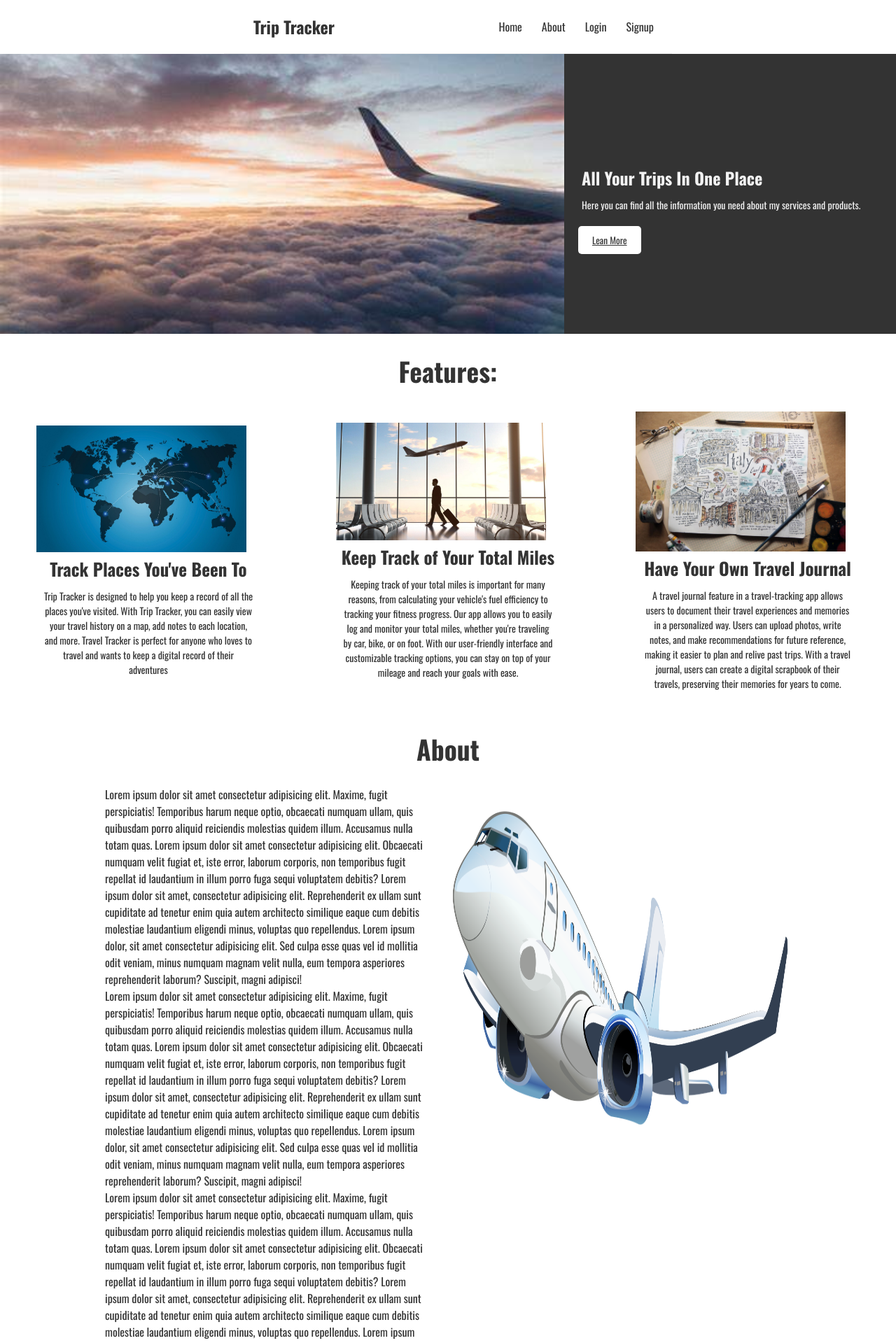
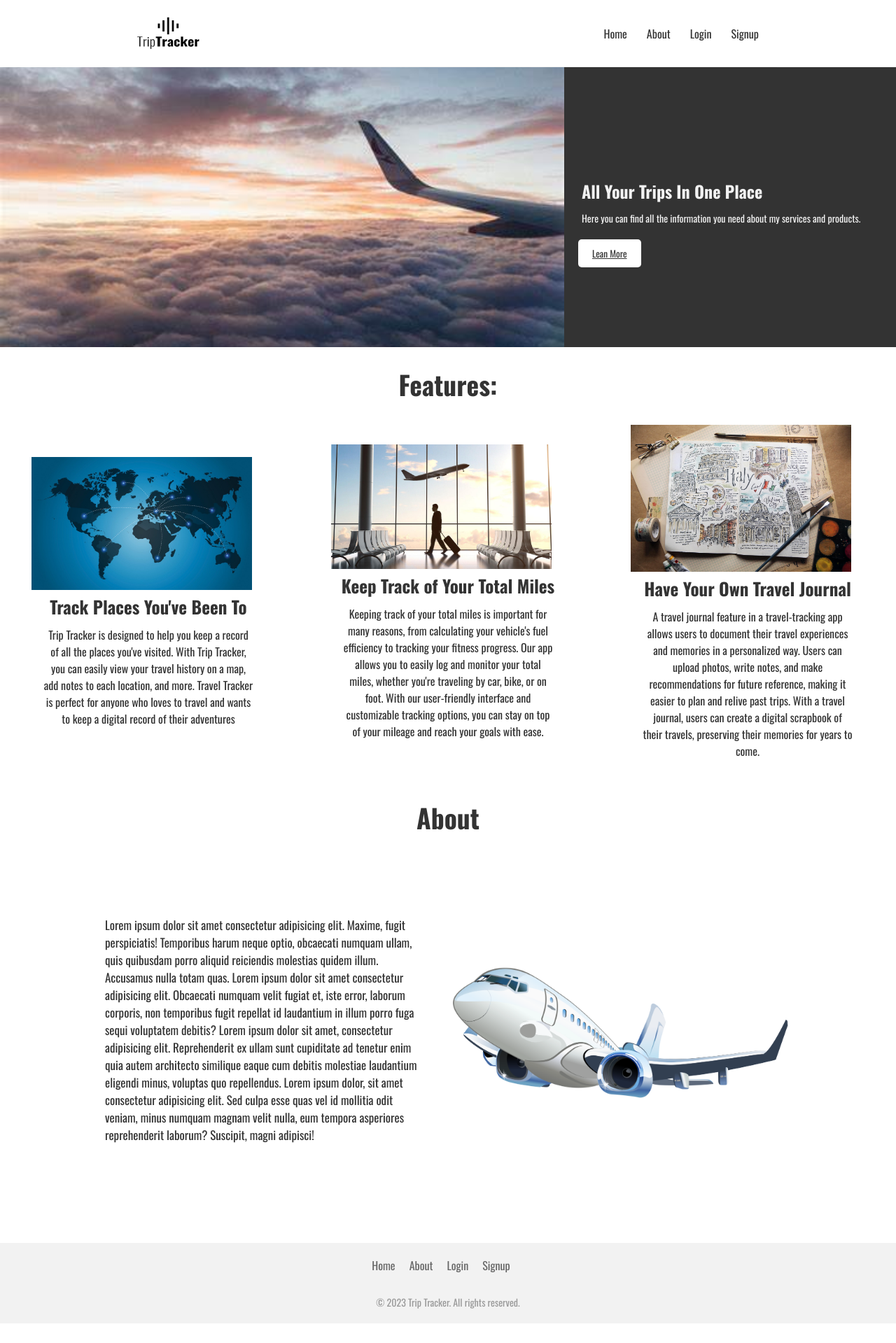
Before and after one commit to Ewynman/trip-tracker, a React (Create React App) app: page / in a window 1280 px wide. Shown: the top 1919 px of the page at 70% size. After the commit the page ends 1891 px from the top, so only its background shows below. Built offline with nearby package versions, Linux system fonts and the light colour scheme; the HTML template or start-up script is replaced by a standard one.

Commit message:
Update Logos

```diff
--- a/public/index.html
+++ b/public/index.html
@@ -2,7 +2,7 @@
 <html lang="en">
   <head>
     <meta charset="utf-8" />
-    <link rel="icon" href="%PUBLIC_URL%/favicon.ico" />
+    <link rel="icon" href="../src/Images/Logo.png" />
     <meta name="viewport" content="width=device-width, initial-scale=1" />
     <meta name="theme-color" content="#000000" />
     <meta
@@ -24,7 +24,7 @@
       work correctly both with client-side routing and a non-root public URL.
       Learn how to configure a non-root public URL by running `npm run build`.
     -->
-    <title>React App</title>
+    <title>Trip Tracker</title>
   </head>
   <body>
     <noscript>You need to enable JavaScript to run this app.</noscript>
--- a/src/Home.js
+++ b/src/Home.js
@@ -85,37 +85,6 @@ const Home = () => {
               adipisicing elit. Sed culpa esse quas vel id mollitia odit veniam,
               minus numquam magnam velit nulla, eum tempora asperiores
               reprehenderit laborum? Suscipit, magni adipisci!
-              <br />
-              Lorem ipsum dolor sit amet consectetur adipisicing elit. Maxime,
-              fugit perspiciatis! Temporibus harum neque optio, obcaecati
-              numquam ullam, quis quibusdam porro aliquid reiciendis molestias
-              quidem illum. Accusamus nulla totam quas. Lorem ipsum dolor sit
-              amet consectetur adipisicing elit. Obcaecati numquam velit fugiat
-              et, iste error, laborum corporis, non temporibus fugit repellat id
-              laudantium in illum porro fuga sequi voluptatem debitis? Lorem
-              ipsum dolor sit amet, consectetur adipisicing elit. Reprehenderit
-              ex ullam sunt cupiditate ad tenetur enim quia autem architecto
-              similique eaque cum debitis molestiae laudantium eligendi minus,
-              voluptas quo repellendus. Lorem ipsum dolor, sit amet consectetur
-              adipisicing elit. Sed culpa esse quas vel id mollitia odit veniam,
-              minus numquam magnam velit nulla, eum tempora asperiores
-              reprehenderit laborum? Suscipit, magni adipisci!
-              <br />
-              Lorem ipsum dolor sit amet consectetur adipisicing elit. Maxime,
-              fugit perspiciatis! Temporibus harum neque optio, obcaecati
-              numquam ullam, quis quibusdam porro aliquid reiciendis molestias
-              quidem illum. Accusamus nulla totam quas. Lorem ipsum dolor sit
-              amet consectetur adipisicing elit. Obcaecati numquam velit fugiat
-              et, iste error, laborum corporis, non temporibus fugit repellat id
-              laudantium in illum porro fuga sequi voluptatem debitis? Lorem
-              ipsum dolor sit amet, consectetur adipisicing elit. Reprehenderit
-              ex ullam sunt cupiditate ad tenetur enim quia autem architecto
-              similique eaque cum debitis molestiae laudantium eligendi minus,
-              voluptas quo repellendus. Lorem ipsum dolor, sit amet consectetur
-              adipisicing elit. Sed culpa esse quas vel id mollitia odit veniam,
-              minus numquam magnam velit nulla, eum tempora asperiores
-              reprehenderit laborum? Suscipit, magni adipisci!
-              <br />
             </p>
           </div>
           <div className="aboutphoto">
--- a/src/Navbar.js
+++ b/src/Navbar.js
@@ -1,7 +1,10 @@
+import Logo from './Images/Logo.png'
+
 const Navbar = () => {
     return (
         <nav className="navbar">
-            <h1><a href="/">Trip Tracker</a></h1>
+            {/* <h1>Trip Tracker</h1> */}
+            <img src={Logo} alt="" />
             <div className="links">
                 <a href="#pagetop">Home</a>
                 <a href="#About">About</a>
--- a/src/index.css
+++ b/src/index.css
@@ -12,9 +12,14 @@
   padding: 20px;
   display: flex;
   align-items: center;
-  max-width: 600px;
+  max-width: 900px;
   margin: 0 auto;
   border-bottom: 1px solid #f2f2f2;
+}
+
+.navbar img {
+  width: 100px;
+  height: 55px;
 }
 
 .navbar h1 {
@@ -135,7 +140,7 @@
 }
 
 .feature p {
-  font-size: 14px;
+  font-size: 16px;
   line-height: 1.5;
   max-width: 300px;
   margin: 0 auto; /* centers the element horizontally */
@@ -150,7 +155,7 @@
 
 .feature img {
   width: 100%;
-  max-width: 300px; /* change this value to match your p tag */
+  max-width: 315px; /* change this value to match your p tag */
   margin-right: 20px;
 }
 
@@ -182,14 +187,29 @@
   margin-right: 30px;
 }
 
+.aboutContent {
+  margin-top: auto;
+  margin-bottom: auto;
+}
+
+.aboutContent p{
+  font-size: 17px;
+}
+
 .aboutphoto {
+  display: flex;
+  justify-content: center;
+  align-items: center;
   flex: 0 0 50%;
   height: 500px;
 }
 
 .aboutphoto img {
   width: 100%;
-  height: 100%;
+  height: auto;
+  max-width: 100%;
+  max-height: 100%;
+  object-fit: contain;
 }
 
 
```
Also changed, not shown: src/Images/Logo.png (added).
